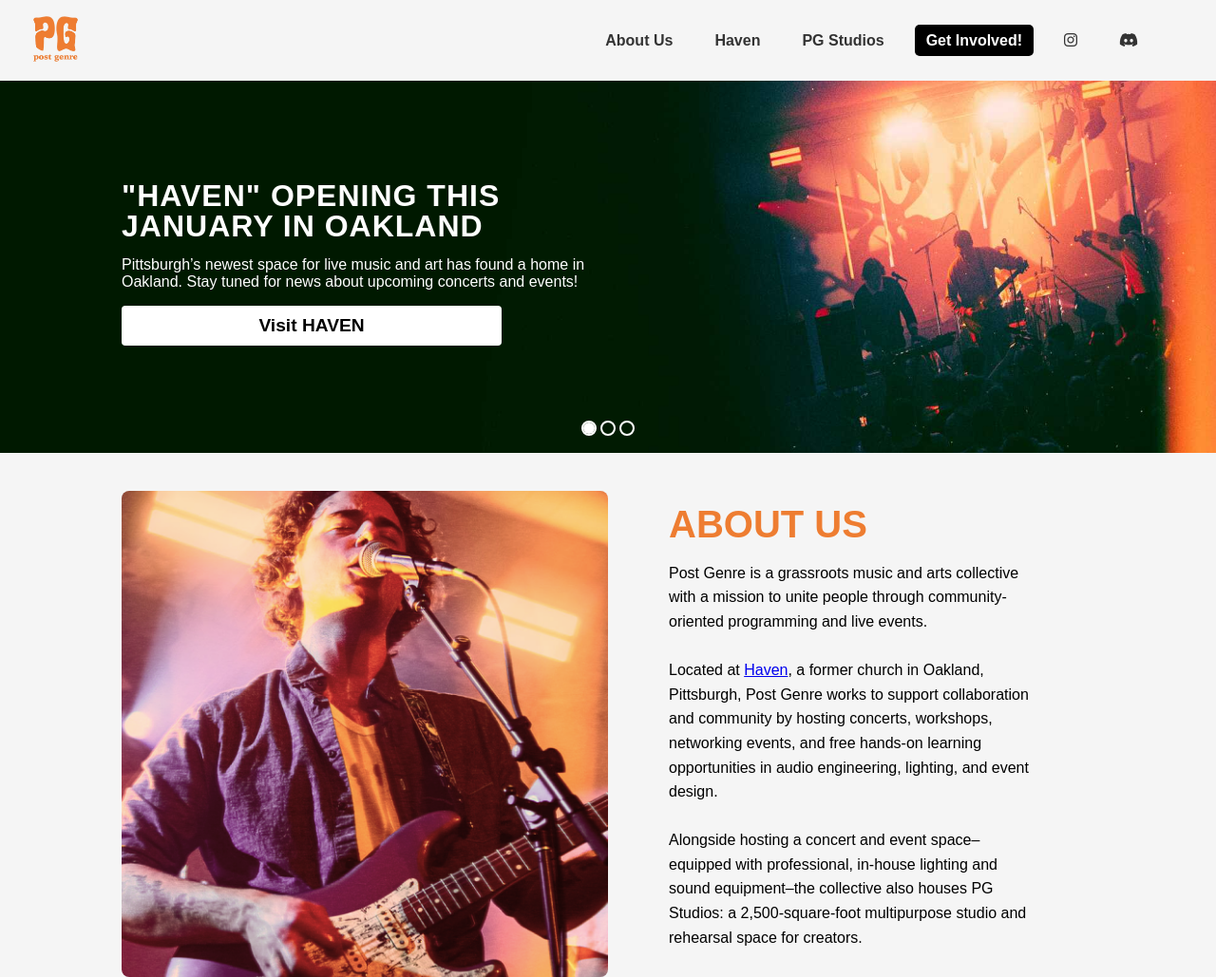
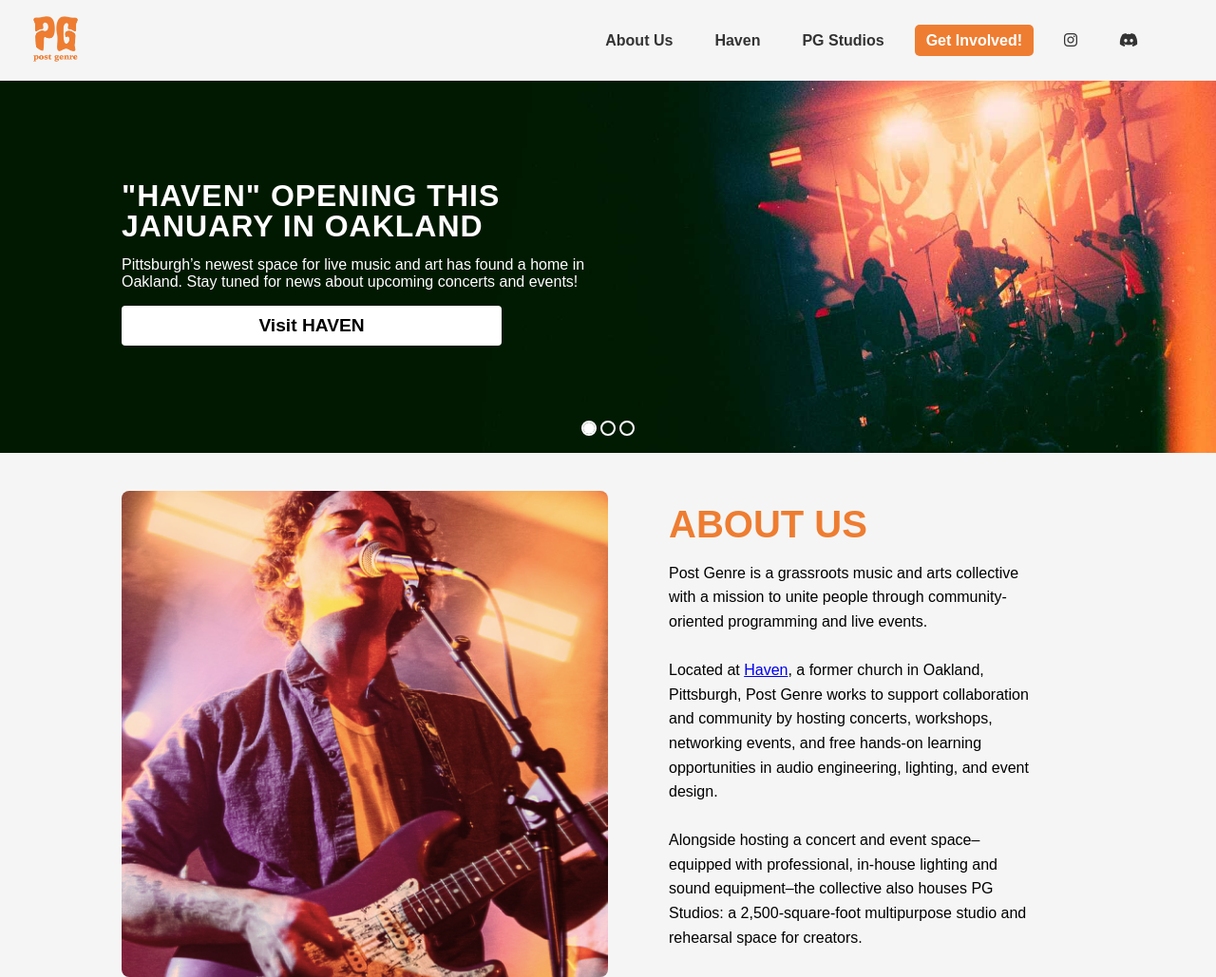
Before and after one commit to BennDiagram/PGSite, a plain HTML site: page index.html in a window 1280 px wide. Shown: the top 1029 px of the page at 95% size. Drawn offline with Linux system fonts and the light colour scheme; files whose address does not match are found by name; a web font is replaced by a local one.

Commit message:
changed button color to orange

```diff
--- a/css/global-styles.css
+++ b/css/global-styles.css
@@ -13,7 +13,7 @@
 
 
 .button {
-  background-color: #000;
+  background-color: #ee7d31;
   color: #f5f5f5;
   border-radius: 5px;
   padding: 8px 12px;
```
